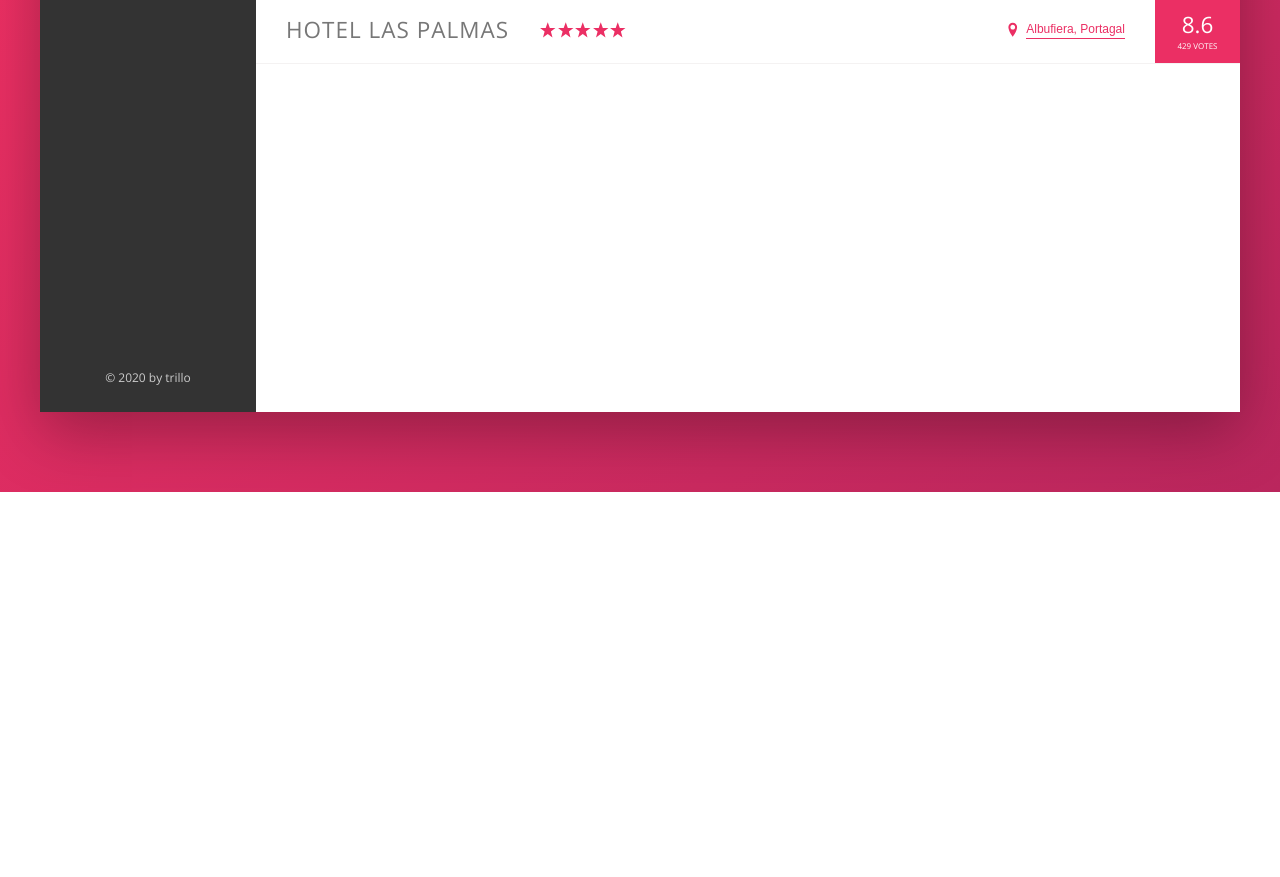
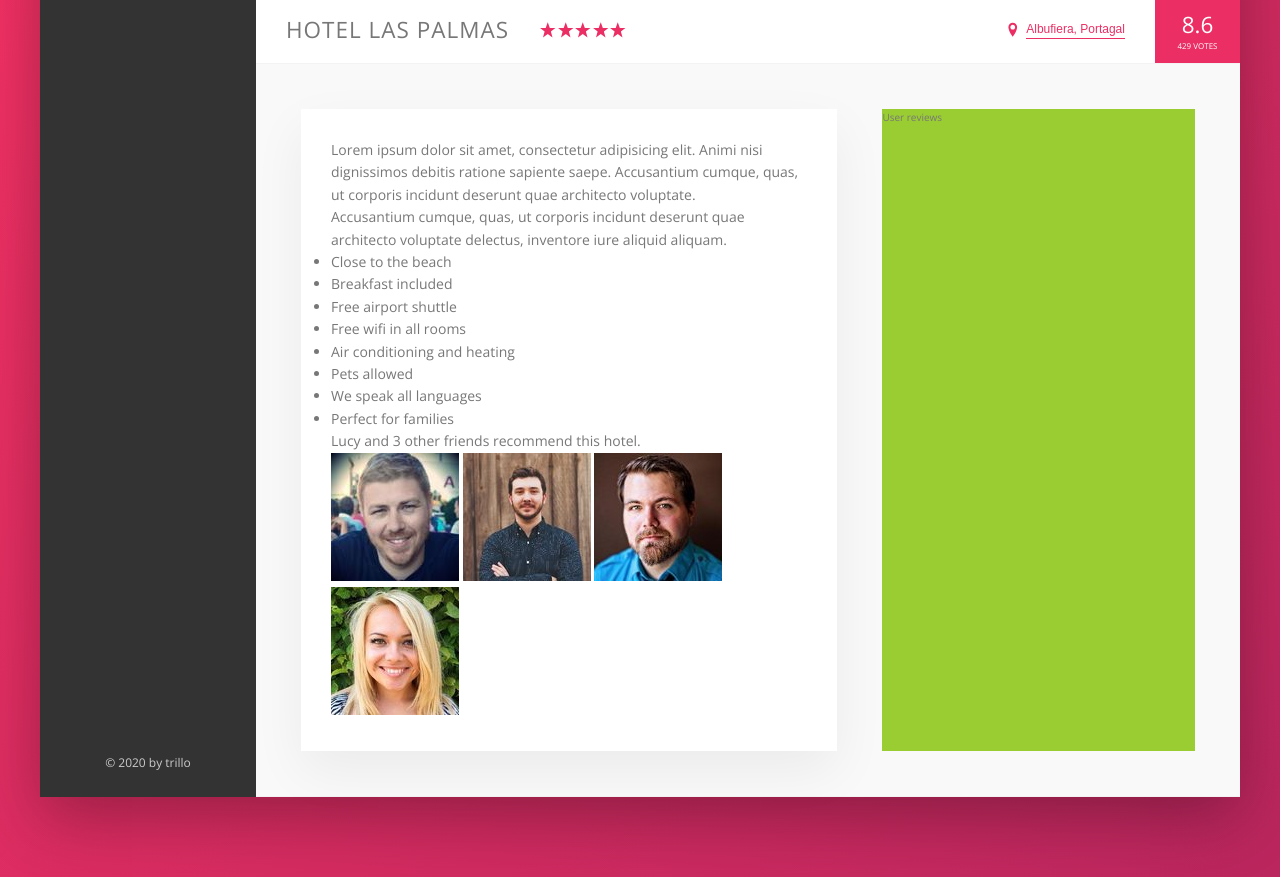
Before and after one commit to wasifbaliyan/trillo, a website: page index.html in a window 1280 px wide. Shown: the part 538-1415 px from the top of the page. Before the commit the page ends 1030 px from the top, so only its background shows below. Drawn offline with nearby package versions, Linux system fonts and the light colour scheme.

Commit message:
add description section

```diff
--- a/index.html
+++ b/index.html
@@ -149,6 +149,59 @@
               <div class="overview__rating-count">429 votes</div>
             </div>
           </div>
+
+          <div class="detail">
+            <div class="description">
+              <p class="paragraph">
+                Lorem ipsum dolor sit amet, consectetur adipisicing elit. Animi
+                nisi dignissimos debitis ratione sapiente saepe. Accusantium
+                cumque, quas, ut corporis incidunt deserunt quae architecto
+                voluptate.
+              </p>
+              <p class="paragraph">
+                Accusantium cumque, quas, ut corporis incidunt deserunt quae
+                architecto voluptate delectus, inventore iure aliquid aliquam.
+              </p>
+              <ul class="list">
+                <li class="list__item">Close to the beach</li>
+                <li class="list__item">Breakfast included</li>
+                <li class="list__item">Free airport shuttle</li>
+                <li class="list__item">Free wifi in all rooms</li>
+                <li class="list__item">Air conditioning and heating</li>
+                <li class="list__item">Pets allowed</li>
+                <li class="list__item">We speak all languages</li>
+                <li class="list__item">Perfect for families</li>
+              </ul>
+              <div class="recommend">
+                <p class="recommend__count">
+                  Lucy and 3 other friends recommend this hotel.
+                </p>
+                <div class="recommend__friends">
+                  <img
+                    src="img/user-3.jpg"
+                    alt="Friend 1"
+                    class="recommend__photo"
+                  />
+                  <img
+                    src="img/user-4.jpg"
+                    alt="Friend 2"
+                    class="recommend__photo"
+                  />
+                  <img
+                    src="img/user-5.jpg"
+                    alt="Friend 3"
+                    class="recommend__photo"
+                  />
+                  <img
+                    src="img/user-6.jpg"
+                    alt="Friend 4"
+                    class="recommend__photo"
+                  />
+                </div>
+              </div>
+            </div>
+            <div class="user-reviews">User reviews</div>
+          </div>
         </main>
       </div>
     </div>
--- a/sass/_base.scss
+++ b/sass/_base.scss
@@ -31,6 +31,9 @@ Grey dark 3: #999
   --color-grey-dark-3: #999;
 
   --shadow-dark: 0 2rem 6rem rgba(0, 0, 0, 0.3);
+  --shadow-light: 0 2rem 5rem rgba(0, 0, 0, 0.06);
+
+  --line: 1px solid var(--color-grey-light-2);
 }
 
 * {
--- a/sass/_components.scss
+++ b/sass/_components.scss
@@ -201,7 +201,7 @@
 .overview {
   display: flex;
   align-items: center;
-  border-bottom: 1px solid var(--color-grey-light-2);
+  border-bottom: var(--line);
 
   &__heading {
     font-size: 2.25rem;
--- a/sass/_layout.scss
+++ b/sass/_layout.scss
@@ -10,7 +10,7 @@
   font-size: 1.4rem;
   height: 7rem;
   background-color: #fff;
-  border-bottom: 1px solid var(--color-grey-light-2);
+  border-bottom: var(--line);
 
   display: flex;
   justify-content: space-between;
@@ -32,8 +32,29 @@
 .hotel-view {
   background-color: #fff;
 
-  //Test
-  height: 80rem;
+  // //Test
+  // height: 80rem;
 
   flex: 1;
 }
+
+.detail {
+  display: flex;
+  padding: 4.5rem;
+  background-color: var(--color-grey-light-1);
+  border-bottom: var(--line);
+}
+
+.description {
+  font-size: 1.4rem;
+  background-color: #fff;
+  box-shadow: var(--shadow-light);
+  flex: 0 0 60%;
+  margin-right: 4.5rem;
+  padding: 3rem;
+}
+
+.user-reviews {
+  background-color: yellowgreen;
+  flex: 1;
+}
```
Also changed, not shown: css/style.css.
